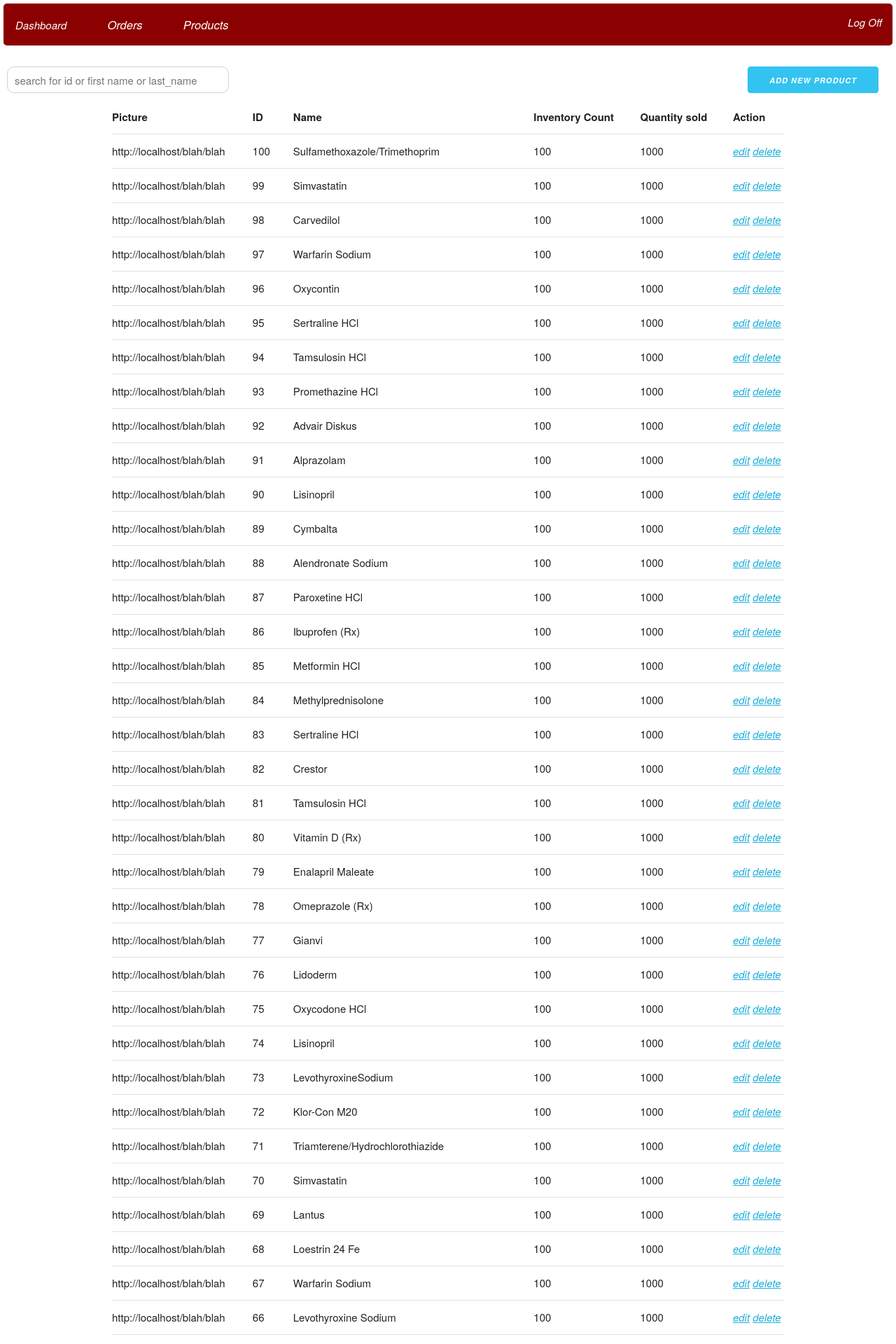
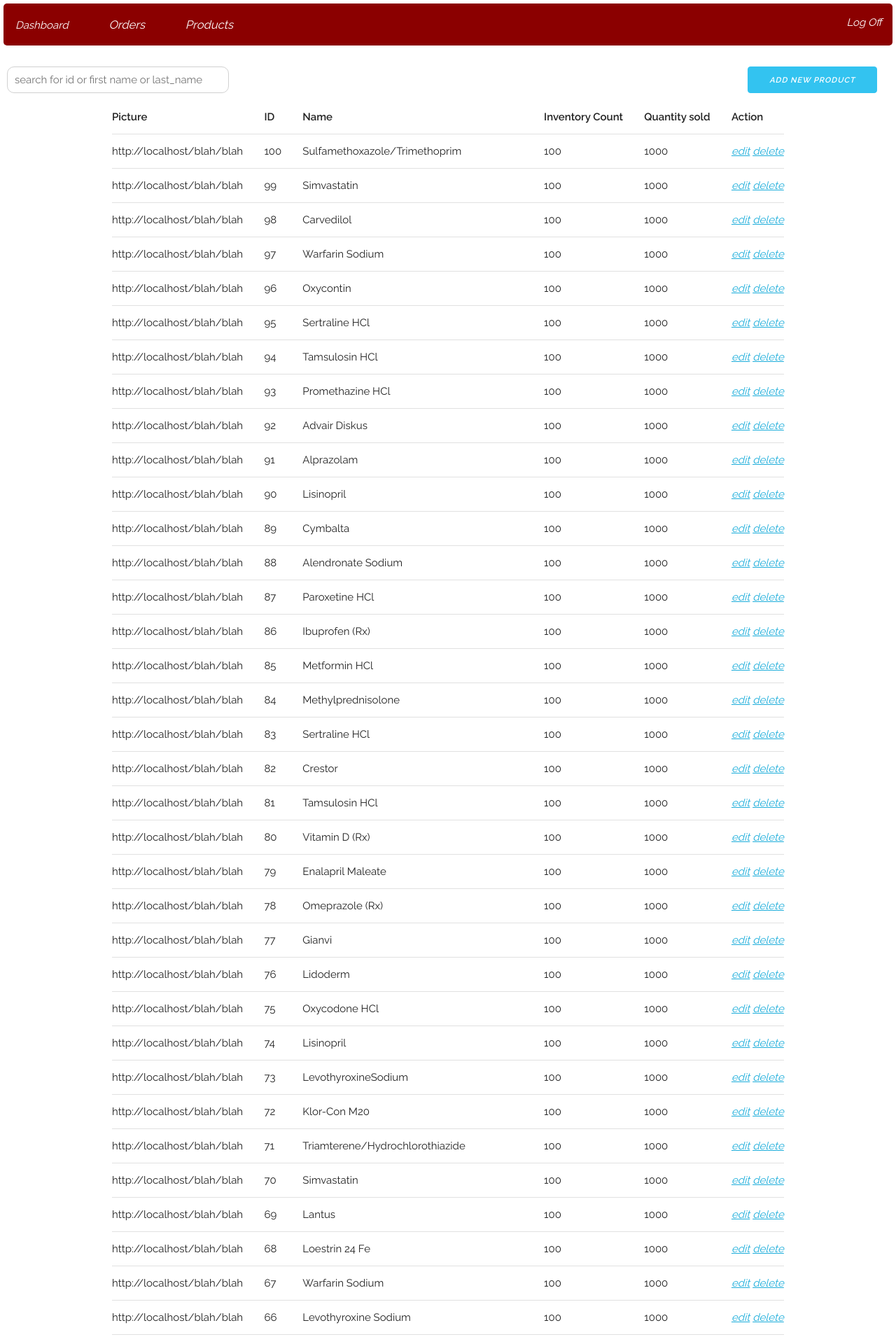
Before and after one commit to MacHawkDown/ecommerce, a CodeIgniter app: page /products/show in a window 1280 px wide. Shown: the top 1920 px of the page at 70% size. Run offline with CodeIgniter, Linux system fonts and the light colour scheme; data comes from the database, SQL or seed files in the repository; some libraries are stand-ins or nearby versions.

Commit message:
adds google fonts

```diff
--- a/application/views/products.html
+++ b/application/views/products.html
@@ -1,5 +1,4 @@
-<html>
-<head>
+<html> <head>
         <title></title>
         <link rel="stylesheet" href="css/normalize.css">
         <link rel="stylesheet" href="css/skeleton.css">
--- a/application/views/show/index.php
+++ b/application/views/show/index.php
@@ -11,6 +11,7 @@
 
   <!-- core CSS -->
   <link rel="stylesheet" type="text/css" href="../assets/css/jquery.modal.css">
+  <link href="//fonts.googleapis.com/css?family=Raleway:400,300,600" rel="stylesheet" type="text/css">
   <style type="text/css">
     .modal a.close-modal[class*="icon-"] {
       top: -10px;
```
Lines whose indentation alone changed are shown as unchanged.
